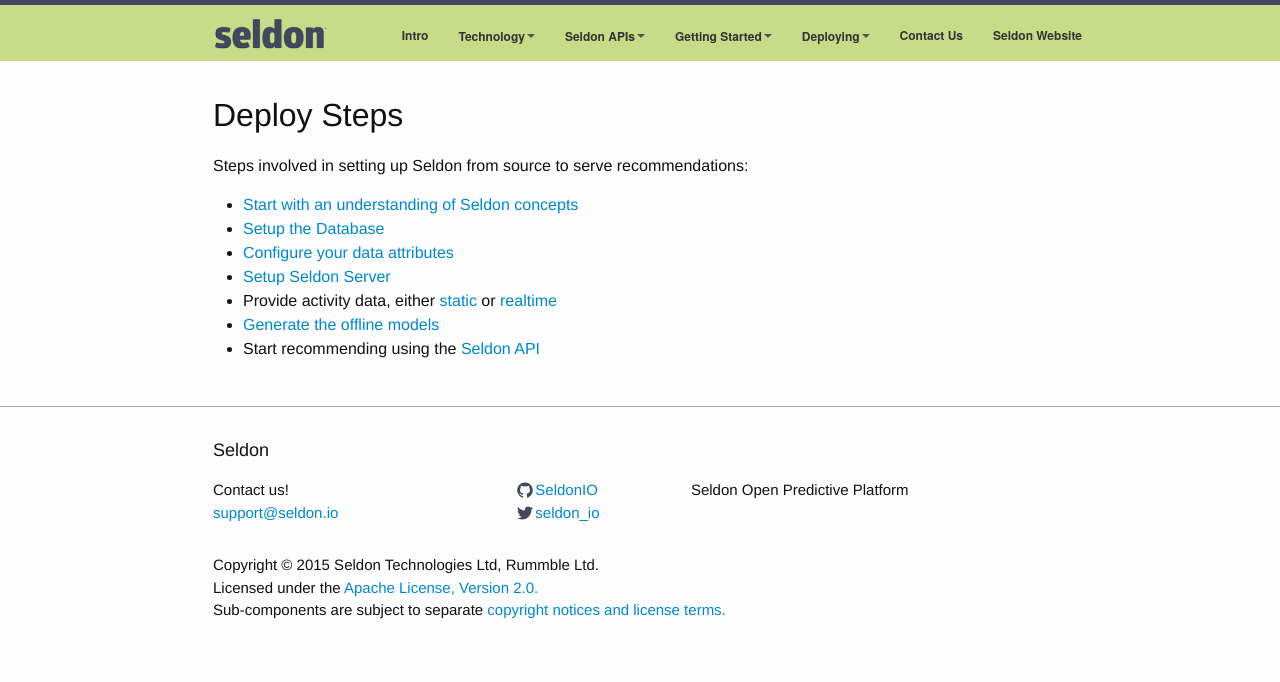
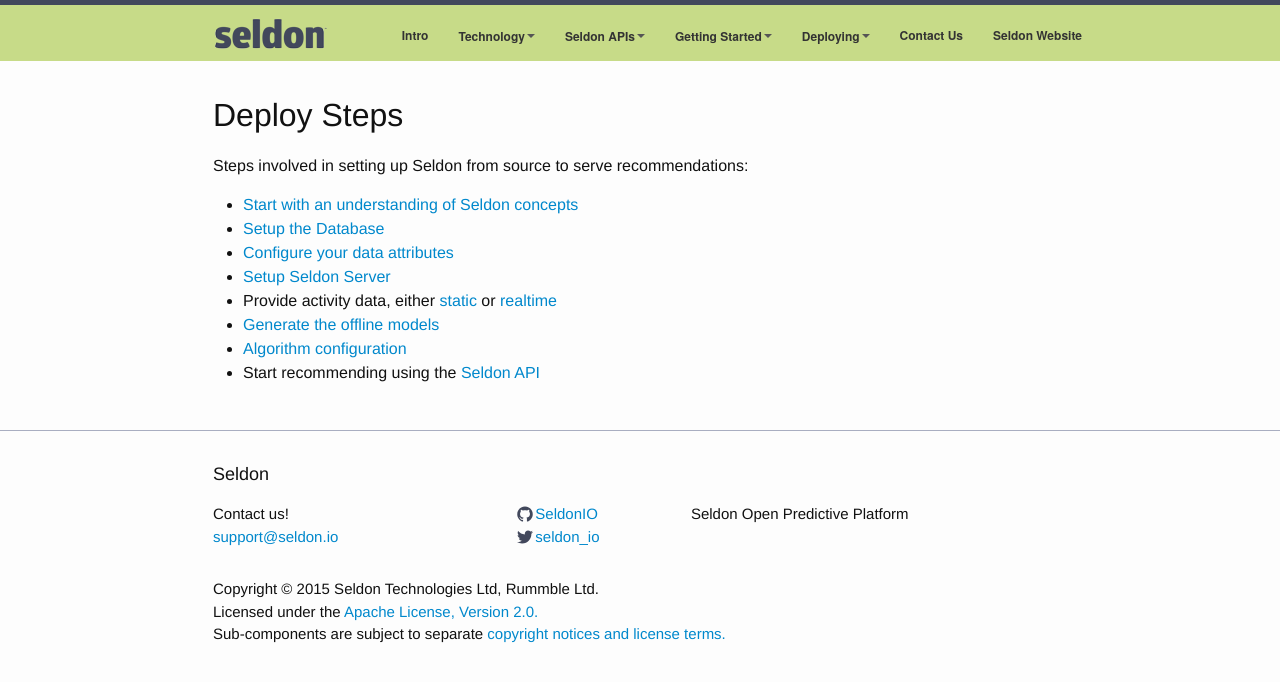
Before and after one commit to SeldonIO/seldonio.github.com, a Jekyll site: the page built from deploying-steps.md, in a window 1280 px wide. Shown: the top 682 px of the page. Built offline with Jekyll 4.4.1, drawn with Linux system fonts in a browser that asks for light colours; grey boxes are pictures that could not be loaded.

Commit message:
Algorithm configuration link added to deploy steps

```diff
--- a/deploying-steps.md
+++ b/deploying-steps.md
@@ -13,4 +13,5 @@ Steps involved in setting up Seldon from source to serve recommendations:
 * [Setup Seldon Server](/seldon-server-build-and-deploy.html)
 * Provide activity data, either [static](/static-activity-data.html) or [realtime](/realtime-activity-data.html)
 * [Generate the offline models](/offline-models.html)
+* [Algorithm configuration](/config-build-and-deploy.html)
 * Start recommending using the [Seldon API](api.html)
```
